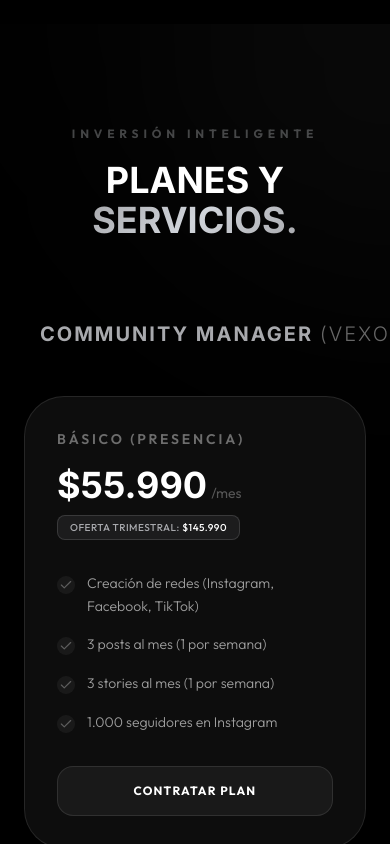
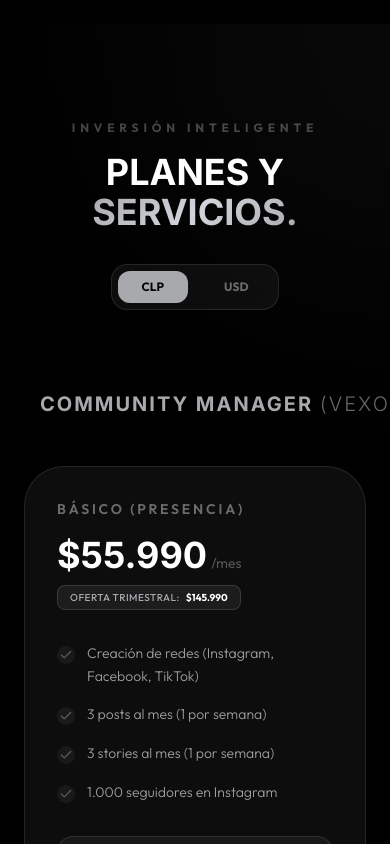
Before and after one commit to nowebcl/nexo, a Next.js app: page / in a window 390 px wide. Shown: the part 3320-4164 px from the top of the page. Built offline with nearby package versions, Linux system fonts and the light colour scheme.

Commit message:
feat: add currency toggle (CLP/USD) to pricing section

```diff
--- a/src/components/sections/PricingSection.tsx
+++ b/src/components/sections/PricingSection.tsx
@@ -1,6 +1,7 @@
 "use client";
 
-import { motion } from "framer-motion";
+import { useState } from "react";
+import { motion, AnimatePresence } from "framer-motion";
 import { Check, Plus, Info, Globe, Smartphone, Megaphone } from "lucide-react";
 import { clsx, type ClassValue } from "clsx";
 import { twMerge } from "tailwind-merge";
@@ -9,11 +10,13 @@ function cn(...inputs: ClassValue[]) {
     return twMerge(clsx(inputs));
 }
 
+type Currency = "CLP" | "USD";
+
 const cmPlans = [
     {
         name: "Básico (Presencia)",
-        price: "$55.990",
-        quarterlyPrice: "$145.990",
+        price: { CLP: "$55.990", USD: "$65" },
+        quarterlyPrice: { CLP: "$145.990", USD: "$170" },
         features: [
             "Creación de redes (Instagram, Facebook, TikTok)",
             "3 posts al mes (1 por semana)",
@@ -24,8 +27,8 @@ const cmPlans = [
     },
     {
         name: "Estándar (Esencial)",
-        price: "$75.990",
-        quarterlyPrice: "$190.990",
+        price: { CLP: "$75.990", USD: "$85" },
+        quarterlyPrice: { CLP: "$190.990", USD: "$215" },
         features: [
             "Creación de redes (IG, FB, TikTok)",
             "6 posts y 6 stories al mes",
@@ -37,8 +40,8 @@ const cmPlans = [
     },
     {
         name: "Pro (Crecimiento)",
-        price: "$150.990",
-        quarterlyPrice: "$310.990",
+        price: { CLP: "$150.990", USD: "$165" },
+        quarterlyPrice: { CLP: "$310.990", USD: "$345" },
         features: [
             "Creación de redes (IG, FB, TikTok)",
             "10 posts, 5 stories y 2 reels al mes",
@@ -53,7 +56,7 @@ const cmPlans = [
 const webServices = [
     {
         title: "Página Web Básica",
-        price: "$30.000",
+        price: { CLP: "$30.000", USD: "$35" },
         icon: Globe,
         features: [
             "Diseño único impulsado por IA",
@@ -63,7 +66,7 @@ const webServices = [
     },
     {
         title: "Web + Dominio",
-        price: "$50.000",
+        price: { CLP: "$50.000", USD: "$55" },
         icon: Smartphone,
         features: [
             "Diseño único con IA",
@@ -73,29 +76,31 @@ const webServices = [
     },
     {
         title: "Pack Web + Redes",
-        price: "$65.000",
+        price: { CLP: "$65.000", USD: "$75" },
         icon: Megaphone,
         features: [
             "Diseño web IA + WhatsApp",
             "Plan 1 CM (Básico) incluido",
-            "Requiere 30% adelantado ($19.500)",
+            "Requiere 30% adelantado",
         ],
     },
 ];
 
 const extras = [
-    { name: "Reel extra", price: "$20.000" },
-    { name: "Pack 8 stories extra", price: "$20.000" },
-    { name: "Logos básicos", price: "$15.000" },
-    { name: "Soporte web", price: "$30.000/mes" },
+    { name: "Reel extra", price: { CLP: "$20.000", USD: "$25" } },
+    { name: "Pack 8 stories extra", price: { CLP: "$20.000", USD: "$25" } },
+    { name: "Logos básicos", price: { CLP: "$15.000", USD: "$18" } },
+    { name: "Soporte web", price: { CLP: "$30.000/mes", USD: "$35/mo" } },
 ];
 
 export default function PricingSection() {
+    const [currency, setCurrency] = useState<Currency>("CLP");
+
     return (
         <section className="py-24 px-6 bg-obsidian relative overflow-hidden" id="planes">
             <div className="container mx-auto relative z-10">
                 {/* Header Section */}
-                <div className="text-center mb-20">
+                <div className="flex flex-col items-center mb-20">
                     <motion.span
                         initial={{ opacity: 0, y: 20 }}
                         whileInView={{ opacity: 1, y: 0 }}
@@ -109,10 +114,33 @@ export default function PricingSection() {
                         whileInView={{ opacity: 1, y: 0 }}
                         viewport={{ once: true }}
                         transition={{ delay: 0.1 }}
-                        className="text-4xl md:text-6xl font-syne font-bold text-white mt-4"
+                        className="text-4xl md:text-6xl font-syne font-bold text-white mt-4 mb-8 text-center"
                     >
                         PLANES Y <span className="silver-gradient">SERVICIOS.</span>
                     </motion.h2>
+
+                    {/* Currency Toggle */}
+                    <div className="flex items-center gap-3 p-1.5 rounded-2xl bg-white/5 border border-white/10 backdrop-blur-xl">
+                        {(["CLP", "USD"] as const).map((curr) => (
+                            <button
+                                key={curr}
+                                onClick={() => setCurrency(curr)}
+                                className={cn(
+                                    "px-6 py-2 rounded-xl text-xs font-bold transition-all duration-300 relative",
+                                    currency === curr ? "text-obsidian" : "text-white/40 hover:text-white"
+                                )}
+                            >
+                                {currency === curr && (
+                                    <motion.div
+                                        layoutId="active-curr"
+                                        className="absolute inset-0 bg-silver rounded-xl"
+                                        transition={{ type: "spring", bounce: 0.2, duration: 0.6 }}
+                                    />
+                                )}
+                                <span className="relative z-10">{curr}</span>
+                            </button>
+                        ))}
+                    </div>
                 </div>
 
                 {/* 1. Community Manager Section */}
@@ -155,13 +183,36 @@ export default function PricingSection() {
                                         {plan.name}
                                     </h4>
                                     <div className="flex items-baseline gap-1 mb-2">
-                                        <span className="text-4xl font-syne font-bold text-white">{plan.price}</span>
+                                        <AnimatePresence mode="wait">
+                                            <motion.span
+                                                key={currency}
+                                                initial={{ opacity: 0, y: 10 }}
+                                                animate={{ opacity: 1, y: 0 }}
+                                                exit={{ opacity: 0, y: -10 }}
+                                                className="text-4xl font-syne font-bold text-white"
+                                            >
+                                                {plan.price[currency]}
+                                            </motion.span>
+                                        </AnimatePresence>
                                         <span className="text-white/30 text-sm">/mes</span>
                                     </div>
                                     <div className="inline-block px-3 py-1 rounded-lg bg-silver/10 border border-silver/20">
-                                        <p className="text-[10px] text-silver font-medium uppercase tracking-wider">
-                                            Oferta Trimestral: <span className="text-white">{plan.quarterlyPrice}</span>
-                                        </p>
+                                        <div className="flex items-center gap-1.5">
+                                            <p className="text-[10px] text-silver font-medium uppercase tracking-wider">
+                                                Oferta Trimestral:
+                                            </p>
+                                            <AnimatePresence mode="wait">
+                                                <motion.span
+                                                    key={currency}
+                                                    initial={{ opacity: 0 }}
+                                                    animate={{ opacity: 1 }}
+                                                    exit={{ opacity: 0 }}
+                                                    className="text-[10px] text-white font-bold"
+                                                >
+                                                    {plan.quarterlyPrice[currency]}
+                                                </motion.span>
+                                            </AnimatePresence>
+                                        </div>
                                     </div>
                                 </div>
 
@@ -180,7 +231,7 @@ export default function PricingSection() {
                                 </div>
 
                                 <a
-                                    href={`https://wa.me/56948991909?text=Hola!%20Me%20interesa%20el%20Plan%20CM%20${plan.name}`}
+                                    href={`https://wa.me/56948991909?text=Hola!%20Me%20interesa%20el%20Plan%20CM%20${plan.name}%20en%20${currency}`}
                                     target="_blank"
                                     rel="noopener noreferrer"
                                     className={cn(
@@ -221,7 +272,17 @@ export default function PricingSection() {
                                     <service.icon size={24} />
                                 </div>
                                 <h4 className="text-xl font-bold text-white mb-2">{service.title}</h4>
-                                <div className="text-3xl font-syne font-bold text-silver mb-6">{service.price}</div>
+                                <AnimatePresence mode="wait">
+                                    <motion.div
+                                        key={currency}
+                                        initial={{ opacity: 0, x: -10 }}
+                                        animate={{ opacity: 1, x: 0 }}
+                                        exit={{ opacity: 0, x: 10 }}
+                                        className="text-3xl font-syne font-bold text-silver mb-6"
+                                    >
+                                        {service.price[currency]}
+                                    </motion.div>
+                                </AnimatePresence>
                                 <div className="space-y-3 mb-8">
                                     {service.features.map((f, idx) => (
                                         <div key={idx} className="flex items-center gap-2 text-white/40 text-sm">
@@ -231,7 +292,7 @@ export default function PricingSection() {
                                     ))}
                                 </div>
                                 <a
-                                    href={`https://wa.me/56948991909?text=Hola!%20Me%20interesa%20el%20servicio%3A%20${service.title}`}
+                                    href={`https://wa.me/56948991909?text=Hola!%20Me%20interesa%20el%20servicio%3A%20${service.title}%20en%20${currency}`}
                                     className="text-xs font-bold text-silver uppercase tracking-widest hover:text-white transition-colors"
                                 >
                                     Solicitar ahora →
@@ -256,9 +317,19 @@ export default function PricingSection() {
                         </div>
                         <div className="grid grid-cols-1 sm:grid-cols-2 gap-6">
                             {extras.map((extra, i) => (
-                                <div key={i} className="flex justify-between items-center p-4 rounded-2xl bg-white/5 border border-white/5 hover:border-silver/20 transition-all">
-                                    <span className="text-white/60 text-sm">{extra.name}</span>
-                                    <span className="text-silver font-bold text-sm tracking-tighter">{extra.price}</span>
+                                <div key={i} className="flex justify-between items-center p-4 rounded-2xl bg-white/5 border border-white/5 hover:border-silver/20 transition-all group">
+                                    <span className="text-white/60 text-sm group-hover:text-white transition-colors">{extra.name}</span>
+                                    <AnimatePresence mode="wait">
+                                        <motion.span
+                                            key={currency}
+                                            initial={{ opacity: 0 }}
+                                            animate={{ opacity: 1 }}
+                                            exit={{ opacity: 0 }}
+                                            className="text-silver font-bold text-sm tracking-tighter"
+                                        >
+                                            {extra.price[currency]}
+                                        </motion.span>
+                                    </AnimatePresence>
                                 </div>
                             ))}
                         </div>
```
